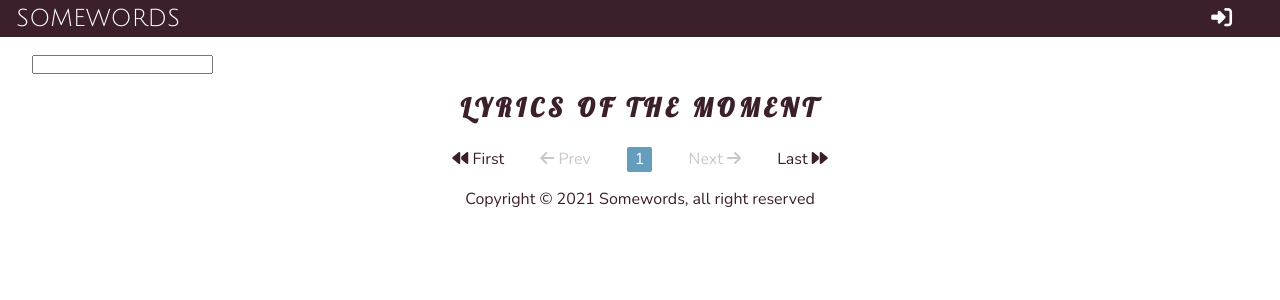
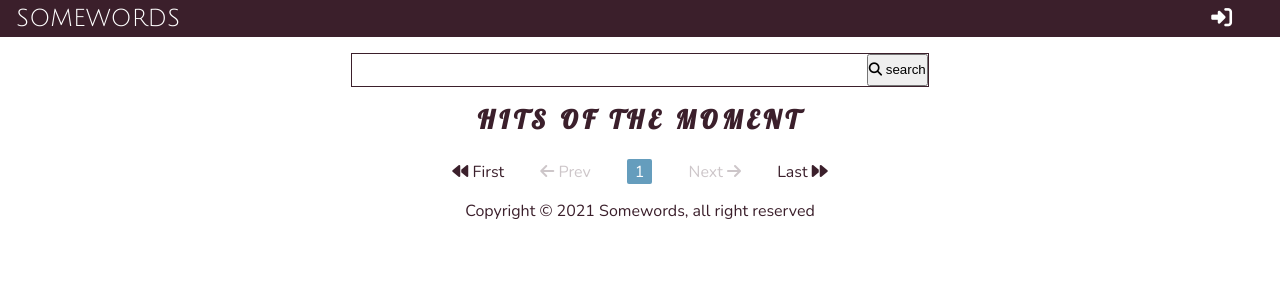
Before and after one commit to Darksq23/somewords-v1, a PHP site: page /index.php in a window 1280 px wide. Shown: the top 300 px of the page. Run offline with PHP 8.4, Linux system fonts and the light colour scheme; data that the repository does not hold is empty; some libraries are stand-ins or nearby versions.

Commit message:
building the search bar

```diff
--- a/header.php
+++ b/header.php
@@ -34,6 +34,3 @@
         </div>
     </div>
     <div class="container">
-        <div class="search__box">
-            <input type="search" name="search" id="search__id">
-        </div>
--- a/index.php
+++ b/index.php
@@ -25,7 +25,18 @@ $data->execute();
 ?>
 <?php require 'header.php' ?>
 <div class="container box">
-    <h1>Lyrics of the moment</h1>
+    <div class="search__box">
+        <form action="traitement.php" method="GET">
+            <div class="search__input">
+                <input type="search" name="s" id="search__id">
+            </div>
+            <button class="search__btn" type="submit">
+                <i class="fas fa-search"></i>
+                <span>search</span>
+            </button>
+        </form>
+    </div>
+    <h1>Hits of the moment</h1>
     <?php while($res = $data->fetch()){ ?>
         <div class="card_box">
             <a href="lyrics.php?song_name=<?php echo $res['song_name']; ?>">
--- a/static/css/app.css
+++ b/static/css/app.css
@@ -228,6 +228,39 @@ h1 {
     text-transform: inherit;
 }
 
+.search__box form {
+    border: 1px solid var(--text-color);
+    display: flex;
+    flex-direction: row;
+    justify-content: space-between;
+    width: 50%;
+    margin: 0rem auto 1rem;
+}
+
+.search__box form input {
+    border: none;
+    box-shadow: none;
+}
+
+.search__box input {
+    display: flex;
+    width: 100%;
+    padding: .2rem 1rem;
+    border: none;
+    font-family: var(--main-font);
+    font-size: 1.2rem;
+}
+
+.search__box .icon {
+    border-left: 1px solid var(--text-color);
+}
+
+.icon {
+    width: 30%;
+    display: flex;
+    flex-direction: row;
+}
+
 .song_name, .artist, .genre {
     text-transform: capitalize;
 }
@@ -433,7 +466,7 @@ h2 {
     width: 30%;
 }
 
-form {
+.form form, .admin__form form {
     border-radius: .5rem;
     margin-top: .5rem;
     padding: 1.5rem 10%;
@@ -460,12 +493,15 @@ form {
     flex-direction: column;
 }
 
-form label, form input {
+.form form label,
+.form form input,
+.admin__form form label,
+.admin__form form input {
     display: block;
     margin: .3rem 0;
 }
 
-form label {
+.form form label, .admin__form form label{
     font-weight: 400;
     font-size: 1.1rem;
     margin: .5rem 0;
@@ -479,19 +515,25 @@ form input:active {
     outline: none;
 }
 
-form input {
+.form form input,
+.admin__form form input {
     padding: .5rem 1rem;
     width: 100%;
     font-size: 1.2rem;
     font-family: var(--main-font);
-    background-color: var(--light-background);
+    background-color: transparent;
     border-radius: .5rem;
 }
 
-textarea {
-    border: none;
-    background-color: #bc986a35;
-    border-radius: 10px;
+.form form input,
+.admin__form form input:not(.btn) {
+    border: 1px solid var(--text-color);
+}
+
+.admin__form textarea {
+    border: 1px solid var(--text-color);
+    background-color: transparent;
+    border-radius: 5px;
     display: block;
     padding: 1rem;
     font-family: inherit;
@@ -512,13 +554,15 @@ textarea:hover {
     outline: none;
 }
 
-.btn {
+.form .btn,
+.admin__form .btn {
     width: 70%;
     margin-top: .8rem;
     font-size: 1rem;
 }
 
-.main__btn {
+.form .main__btn,
+.admin__form .main__btn {
     background-color: var(--text-color);
     color: var(--background);
 }
```
